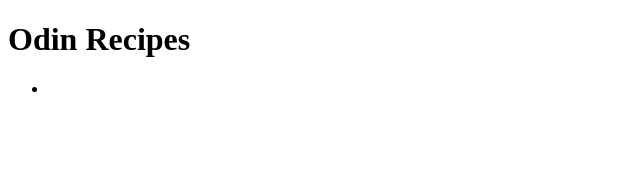
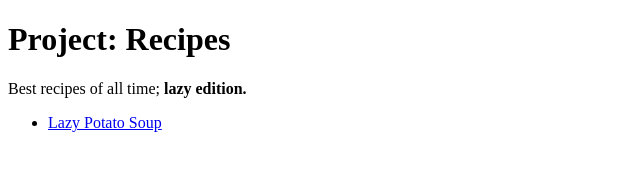
Before and after one commit to samdolbear/odin-recipes, a plain HTML site: page index.html in a window 1280 px wide. Shown: the whole page, without its empty margins (0-640 px from the left). Drawn offline with Linux system fonts and the light colour scheme.

Commit message:
Edit index.html

```diff
--- a/index.html
+++ b/index.html
@@ -9,12 +9,13 @@
 
 <body>
     <header>
-        <h1>Odin Recipes</h1>
+        <h1>Project: Recipes</h1>
     </header>
     <div class="container">
         <section>
+            <p>Best recipes of all time; <strong>lazy edition.</strong></p>
             <ul>
-                <li></li>
+                <li><a href="recipes/lazy-potato-soup.html">Lazy Potato Soup</a></li>
             </ul>
         </section>
         <aside></aside>
```
